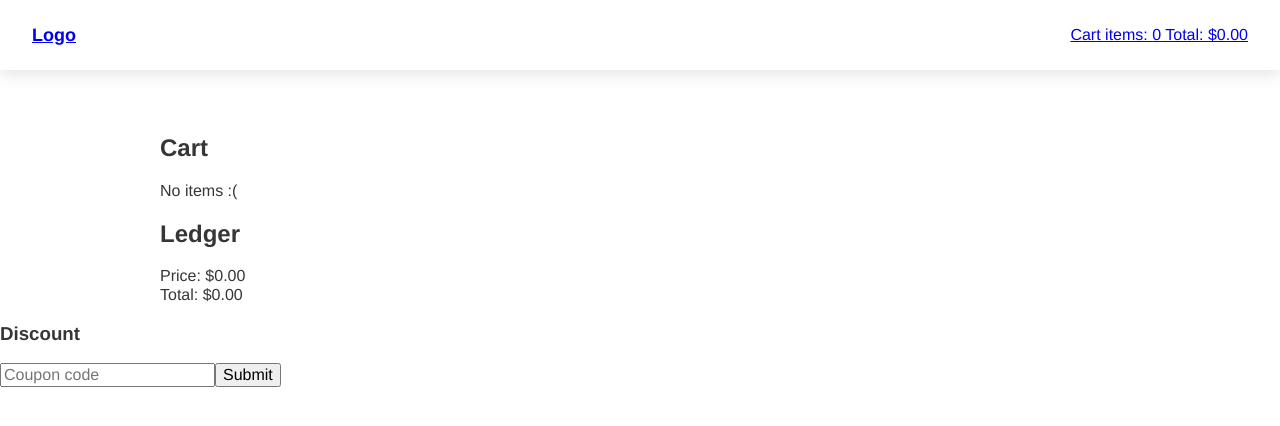
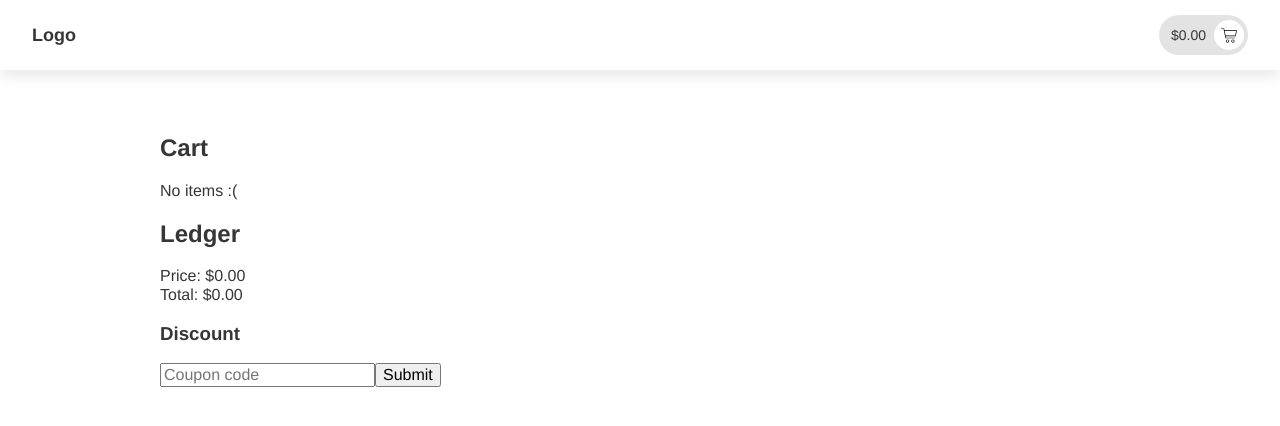
Before and after one commit to krutilov/redux-storefront, a React (Create React App) app: page /checkout in a window 1280 px wide. Shown: the top 426 px of the page. Built offline with nearby package versions, Linux system fonts and the light colour scheme.

Commit message:
add product loading state

```diff
--- a/package.json
+++ b/package.json
@@ -17,6 +17,7 @@
     "react": "^16.13.1",
     "react-circular-progressbar": "^2.0.3",
     "react-dom": "^16.13.1",
+    "react-loading-skeleton": "^2.0.1",
     "react-redux": "^7.2.0",
     "react-router-dom": "^5.1.2",
     "react-scripts": "3.4.1",
--- a/src/components/AppHeader/AppHeader.tsx
+++ b/src/components/AppHeader/AppHeader.tsx
@@ -11,7 +11,7 @@ export const AppHeader: React.FC = () => {
           <Logo>Logo</Logo>
         </Link>
         <Link to="/checkout">
-          <CartSmall></CartSmall>
+          <CartSmall />
         </Link>
       </HeaderInner>
     </HeaderWrapper>
@@ -38,6 +38,10 @@ const HeaderInner = styled.div`
   display: flex;
   align-items: center;
   justify-content: space-between;
+  a {
+    text-decoration: none;
+    color: inherit;
+  }
 `;
 
 const Logo = styled.div`
--- a/src/components/Button/Button.tsx
+++ b/src/components/Button/Button.tsx
@@ -4,10 +4,19 @@ import styled from "styled-components";
 interface ButtonProps {
   title: string;
   onClick: (event: React.MouseEvent<HTMLButtonElement>) => void;
+  isLoading?: boolean;
 }
 
-export const Button: React.FC<ButtonProps> = ({ title, onClick }) => {
-  return <ButtonElement onClick={onClick}>{title}</ButtonElement>;
+export const Button: React.FC<ButtonProps> = ({
+  title,
+  onClick,
+  isLoading,
+}) => {
+  return (
+    <ButtonElement onClick={onClick}>
+      {isLoading ? "loading" : title}
+    </ButtonElement>
+  );
 };
 
 const ButtonElement = styled.button`
--- a/src/components/CartSmall/CartSmall.tsx
+++ b/src/components/CartSmall/CartSmall.tsx
@@ -1,16 +1,74 @@
 import * as React from "react";
+import styled, { keyframes } from "styled-components";
 import { useSelector } from "react-redux";
 import { formatPrice } from "../../utils/formatPrice";
 
 import { cartItemsSelector, cartTotalSelector } from "../../store/slices/cart";
+
+import { CartIcon } from "../../icons/CartIcon";
 
 export const CartSmall: React.FC = () => {
   const cart = useSelector(cartItemsSelector);
   const totalPrice: number = useSelector(cartTotalSelector);
 
   return (
-    <div>
-      Cart items: {cart.length || 0} Total: {formatPrice(totalPrice)}
-    </div>
+    <CartWrapper>
+      <Price>{formatPrice(totalPrice)}</Price>
+      <IconWrapper>
+        <CartIcon />
+        {cart.length > 0 && <IconBadge>{cart.length}</IconBadge>}
+      </IconWrapper>
+    </CartWrapper>
   );
 };
+
+const CartWrapper = styled.div`
+  height: 40px;
+  font-size: 14px;
+  background-color: #e3e3e3;
+  padding: 4px 4px;
+  border-radius: 20px;
+  display: flex;
+  align-items: center;
+`;
+
+const Price = styled.div`
+  padding: 0 8px;
+`;
+
+const IconWrapper = styled.div`
+  border-radius: 100%;
+  height: 30px;
+  width: 30px;
+  background-color: #fff;
+  display: flex;
+  align-items: center;
+  justify-content: center;
+  position: relative;
+`;
+
+const iconBadgeAppear = keyframes`
+  from {
+    transform: scale(0)
+  }
+  to {
+    transform scale(1)
+  }
+`;
+
+const IconBadge = styled.div`
+  display: flex;
+  align-items: center;
+  justify-content: center;
+  width: 14px;
+  height: 14px;
+  background: red;
+  border-radius: 100%;
+  font-size: 9px;
+  color: #fff;
+  text-decoration: none;
+  position: absolute;
+  bottom: -4px;
+  left: -4px;
+  animation: ${iconBadgeAppear} 0.3s;
+`;
--- a/src/components/Discount/Discount.tsx
+++ b/src/components/Discount/Discount.tsx
@@ -1,6 +1,8 @@
 import * as React from "react";
 import { useDispatch } from "react-redux";
 import { setDiscountPercent } from "../../store/slices/cart";
+
+import { WrapperContainer } from "../WrapperContainer";
 
 export const Discount: React.FC = () => {
   const dispatch = useDispatch();
@@ -11,12 +13,12 @@ export const Discount: React.FC = () => {
   };
 
   return (
-    <div>
+    <WrapperContainer>
       <h3>Discount</h3>
       <form action="" onSubmit={handleFormSubmit}>
         <input placeholder="Coupon code" type="text" />
         <button>Submit</button>
       </form>
-    </div>
+    </WrapperContainer>
   );
 };
--- a/src/components/ProductCard/ProductCard.tsx
+++ b/src/components/ProductCard/ProductCard.tsx
@@ -14,11 +14,14 @@ export const ProductCard: React.FC<Product> = ({
   title,
   imageUrl,
   price,
+  isLoading,
 }) => {
   const dispatch = useDispatch();
 
   const handleAddToCart = () => {
-    dispatch(addSingleProductToCart(id));
+    if (!isLoading) {
+      dispatch(addSingleProductToCart(id));
+    }
   };
 
   return (
@@ -28,7 +31,11 @@ export const ProductCard: React.FC<Product> = ({
       </ImageWrapper>
       <Title>{title}</Title>
       <Price>{formatPrice(price)}</Price>
-      <Button onClick={handleAddToCart} title="Add to cart"></Button>
+      <Button
+        onClick={handleAddToCart}
+        title="Add to cart"
+        isLoading={isLoading}
+      ></Button>
     </CardWrapper>
   );
 };
--- a/src/components/ProductList/ProductList.tsx
+++ b/src/components/ProductList/ProductList.tsx
@@ -38,6 +38,7 @@ export const ProductList: React.FC = () => {
                   description={product.description}
                   imageUrl={product.imageUrl}
                   price={product.price}
+                  isLoading={product.isLoading}
                 />
               </GridItem>
             ))}
--- /dev/null
+++ b/src/icons/CartIcon.tsx
@@ -0,0 +1,18 @@
+import * as React from "react";
+
+export const CartIcon: React.FC = () => {
+  return (
+    <svg
+      width="16"
+      height="15"
+      viewBox="0 0 90 80"
+      fill="none"
+      xmlns="http://www.w3.org/2000/svg"
+    >
+      <path
+        d="M2 6.46623e-05C0.8954 6.46623e-05 0 0.895495 0 2.00006C0 3.10463 0.8954 4.00006 2 4.00006H14.375L24.9062 53.8125C24.7988 54.952 25.8569 56.0575 27 56H77C78.0566 56.015 79.0285 55.0568 79.0285 54C79.0285 52.9433 78.0566 51.9851 77 52H28.625L26.9375 44.0001H81C81.8955 43.9901 82.7416 43.3113 82.9375 42.4376L89.9375 12.4376C90.1976 11.2768 89.1895 10.0086 88 10.0001H19.75L17.9688 1.56256C17.7706 0.678585 16.9059 -0.00766534 16 6.46623e-05H2ZM20.5938 14.0001H85.5L79.4062 40.0001H26.0938L20.5938 14.0001ZM37 62C32.0532 62 28 66.0531 28 71C28 75.9469 32.0532 80 37 80C41.9469 80 46 75.9469 46 71C46 66.0532 41.9469 62 37 62ZM67 62C62.0532 62 58 66.0531 58 71C58 75.9469 62.0532 80 67 80C71.9469 80 76 75.9469 76 71C76 66.0532 71.9469 62 67 62ZM37 66C39.7851 66 42 68.2149 42 71C42 73.7852 39.7851 76 37 76C34.215 76 32 73.7851 32 71C32 68.215 34.215 66 37 66ZM67 66C69.7851 66 72 68.2149 72 71C72 73.7852 69.7851 76 67 76C64.215 76 62 73.7851 62 71C62 68.215 64.215 66 67 66Z"
+        fill="black"
+      />
+    </svg>
+  );
+};
--- a/src/store/api/mockApi.ts
+++ b/src/store/api/mockApi.ts
@@ -12,5 +12,5 @@ export const getSingleProduct = (id: number) =>
     setTimeout(() => {
       const product = mockProducts.find((product) => product.id === id);
       resolve(product);
-    }, 100);
+    }, 500);
   });
--- a/src/store/slices/cart.ts
+++ b/src/store/slices/cart.ts
@@ -3,6 +3,7 @@ import { createSlice, createSelector } from "@reduxjs/toolkit";
 import { AppThunk } from "../store";
 import { RootState } from "../rootReducer";
 import { getSingleProduct } from "../api/mockApi";
+import { productLoadingStart, productLoadingEnd } from "./products";
 
 export interface CartItem {
   id: number;
@@ -111,9 +112,11 @@ export const addSingleProductToCart = (id: number): AppThunk => async (
   dispatch
 ) => {
   try {
+    dispatch(productLoadingStart(id));
     dispatch(addToCartStart());
     const singleProduct = await getSingleProduct(id);
     dispatch(addToCartSuccess(singleProduct));
+    dispatch(productLoadingEnd(id));
   } catch (err) {
     dispatch(addToCartFailure(err));
   }
--- a/src/store/slices/products.ts
+++ b/src/store/slices/products.ts
@@ -10,6 +10,7 @@ export interface Product {
   description: string;
   imageUrl: string;
   price: number;
+  isLoading?: boolean;
 }
 
 export interface ProductsInitialState {
@@ -38,6 +39,22 @@ export const productsSlice = createSlice({
     getProductsFailure(state, action) {
       state.error = true;
     },
+    productLoadingStart(state, action) {
+      const product = state.items.find(
+        (product) => product.id === action.payload
+      );
+      if (product) {
+        product.isLoading = true;
+      }
+    },
+    productLoadingEnd(state, action) {
+      const product = state.items.find(
+        (product) => product.id === action.payload
+      );
+      if (product) {
+        product.isLoading = false;
+      }
+    },
   },
 });
 
@@ -45,6 +62,8 @@ export const {
   getProductsStart,
   getProductsSuccess,
   getProductsFailure,
+  productLoadingStart,
+  productLoadingEnd,
 } = productsSlice.actions;
 
 // Selectors
```
Also changed, not shown: 1 other file (tests, documents, lock files or other folders).
